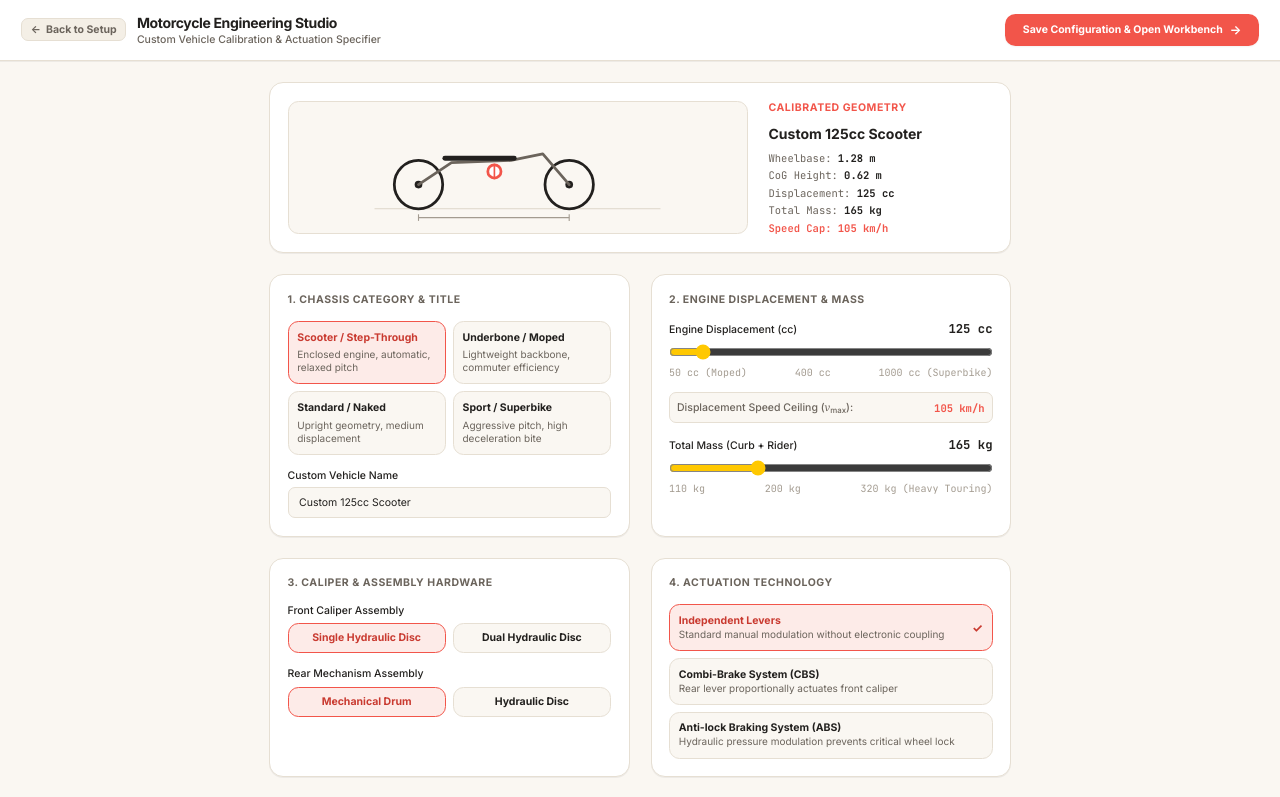
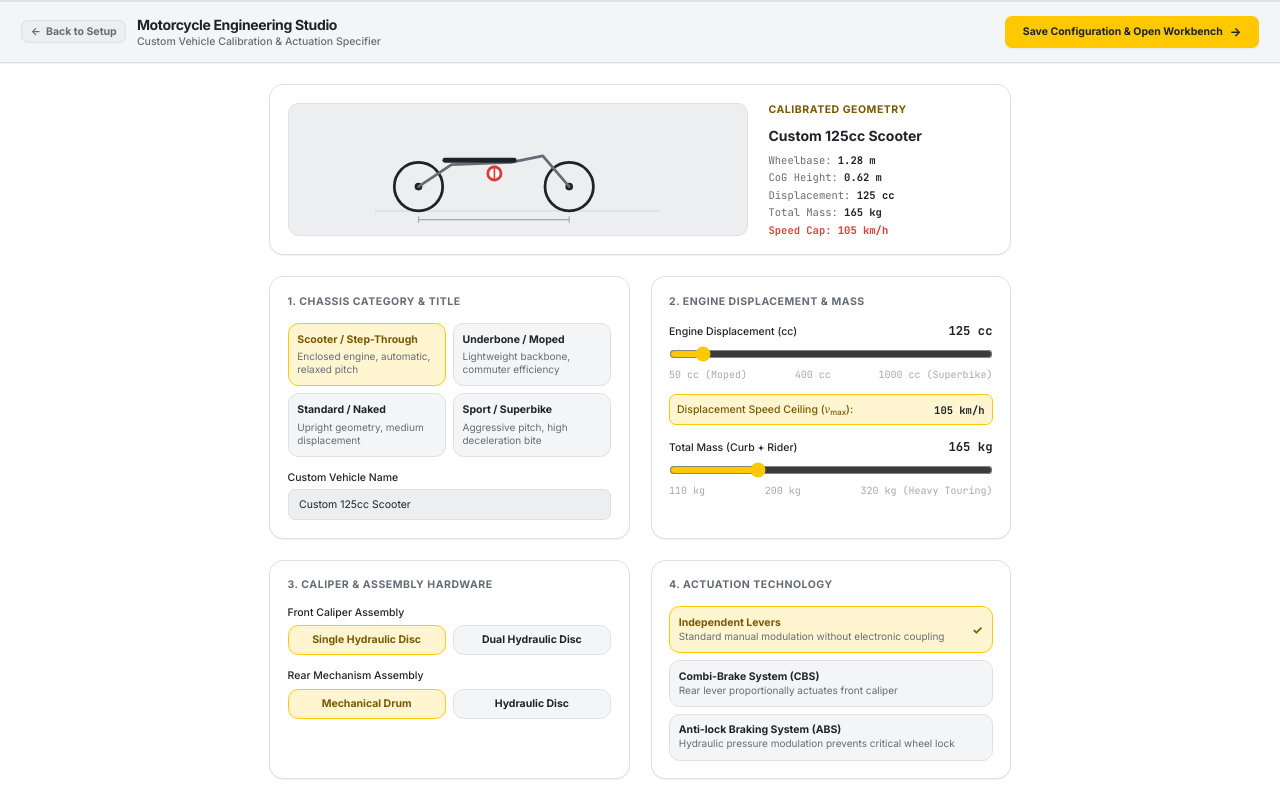
Before and after one commit to kzc0des/Moto-Braking-Dynamics, an Angular app in the folder client/: page /configure in a window 1280 px wide. Shown: the top 797 px of the page. Built offline with nearby package versions, Linux system fonts and the light colour scheme; no server answers.

Commit message:
refactor: style setup hub and configure studio with concrete kerb and yellow line accents

```diff
--- a/client/src/app/features/setup/configure-studio/configure-studio.html
+++ b/client/src/app/features/setup/configure-studio/configure-studio.html
@@ -1,20 +1,20 @@
-<div class="min-h-screen bg-[#FAF7F2] text-[#22201E] flex flex-col font-sans select-none pb-12">
+<div class="min-h-screen bg-[var(--bg)] text-[var(--ink)] flex flex-col font-sans select-none pb-12">
   <!-- Top Application Header -->
-  <header class="flex items-center justify-between px-6 py-3.5 bg-white border-b border-[#E6DFD3] shrink-0 sticky top-0 z-30 shadow-2xs">
+  <header class="flex items-center justify-between px-6 py-3.5 bg-[var(--concrete)] border-b border-[var(--kerb)] border-t-2 border-[var(--ink)] shrink-0 sticky top-0 z-30 shadow-2xs">
     <div class="flex items-center gap-3">
       <button
         type="button"
         (click)="goBack()"
-        class="px-2.5 py-1 text-xs font-bold text-[#6B645C] hover:text-[#22201E] bg-[#F4EFE6] hover:bg-[#E6DFD3] border border-[#E6DFD3] rounded-lg transition-colors cursor-pointer flex items-center gap-1.5"
+        class="px-2.5 py-1 text-xs font-bold text-[var(--ink-2)] hover:text-[var(--ink)] bg-[var(--well)] hover:bg-[var(--kerb)] border border-[var(--kerb)] rounded-lg transition-colors cursor-pointer flex items-center gap-1.5"
       >
         <span>←</span>
         <span>{{ garageService.hasVehicles() ? 'Return to Workbench' : 'Back to Setup' }}</span>
       </button>
       <div>
-        <div class="text-base font-bold tracking-tight text-[#22201E]">
+        <div class="text-base font-bold tracking-tight text-[var(--ink)]">
           {{ isEditMode() ? 'Edit Motorcycle Configuration' : 'Motorcycle Engineering Studio' }}
         </div>
-        <div class="text-xs text-[#6B645C] font-medium">
+        <div class="text-xs text-[var(--ink-2)] font-medium">
           {{ isEditMode() ? 'Update geometry, displacement, and braking specs' : 'Custom Vehicle Calibration & Actuation Specifier' }}
         </div>
       </div>
@@ -23,7 +23,7 @@
     <button
       type="button"
       (click)="saveAndLaunch()"
-      class="py-2 px-5 bg-[#F2554A] hover:bg-[#C93A30] text-white rounded-xl text-xs font-bold transition-all shadow-xs flex items-center gap-2 cursor-pointer"
+      class="py-2 px-5 bg-[var(--line)] hover:bg-[var(--line-hover)] text-[var(--ink)] rounded-lg text-xs font-bold transition-all shadow-xs flex items-center gap-2 cursor-pointer"
     >
       <span>{{ isEditMode() ? 'Save Changes & Open Workbench' : 'Save Configuration & Open Workbench' }}</span>
       <span class="text-sm">→</span>
@@ -33,40 +33,40 @@
   <!-- Main Form Container -->
   <main class="max-w-4xl mx-auto w-full p-6 flex flex-col gap-6">
     <!-- 1. Interactive Schematic Card -->
-    <div class="bg-white border border-[#E6DFD3] rounded-2xl p-5 shadow-2xs flex flex-col md:flex-row items-center gap-6">
-      <div class="flex-1 w-full border border-[#E6DFD3] rounded-xl bg-[#FAF7F2] p-3 flex items-center justify-center">
+    <div class="bg-white border border-[var(--kerb)] rounded-2xl p-5 shadow-2xs flex flex-col md:flex-row items-center gap-6">
+      <div class="flex-1 w-full border border-[var(--kerb)] rounded-xl bg-[var(--well)] p-3 flex items-center justify-center">
         <svg width="100%" height="110" viewBox="0 0 280 100" role="img" class="block">
           <!-- Ground Line -->
-          <line x1="10" y1="88" x2="270" y2="88" stroke="#DDD6C9" stroke-width="1" />
+          <line x1="10" y1="88" x2="270" y2="88" stroke="var(--kerb)" stroke-width="1.5" />
           <!-- Rear Wheel -->
-          <circle [attr.cx]="svgCoords().rx" cy="66" r="22" fill="none" stroke="#22201E" stroke-width="2.5" />
-          <circle [attr.cx]="svgCoords().rx" cy="66" r="3.5" fill="#22201E" />
+          <circle [attr.cx]="svgCoords().rx" cy="66" r="22" fill="none" stroke="var(--ink)" stroke-width="2.5" />
+          <circle [attr.cx]="svgCoords().rx" cy="66" r="3.5" fill="var(--ink)" />
           <!-- Front Wheel -->
-          <circle [attr.cx]="svgCoords().fx" cy="66" r="22" fill="none" stroke="#22201E" stroke-width="2.5" />
-          <circle [attr.cx]="svgCoords().fx" cy="66" r="3.5" fill="#22201E" />
+          <circle [attr.cx]="svgCoords().fx" cy="66" r="22" fill="none" stroke="var(--ink)" stroke-width="2.5" />
+          <circle [attr.cx]="svgCoords().fx" cy="66" r="3.5" fill="var(--ink)" />
           <!-- Chassis Frame -->
-          <polyline [attr.points]="svgCoords().frame" fill="none" stroke="#6B645C" stroke-width="2.5" stroke-linejoin="round" stroke-linecap="round" />
+          <polyline [attr.points]="svgCoords().frame" fill="none" stroke="var(--ink-2)" stroke-width="2.5" stroke-linejoin="round" stroke-linecap="round" />
           <!-- Seat Bar -->
-          <line [attr.x1]="svgCoords().seatA" y1="42" [attr.x2]="svgCoords().seatB" y2="42" stroke="#22201E" stroke-width="4.5" stroke-linecap="round" />
+          <line [attr.x1]="svgCoords().seatA" y1="42" [attr.x2]="svgCoords().seatB" y2="42" stroke="var(--ink)" stroke-width="4.5" stroke-linecap="round" />
           <!-- CoG Indicator -->
-          <circle [attr.cx]="svgCoords().cx" [attr.cy]="svgCoords().cy" r="6" fill="#FFFFFF" stroke="#F2554A" stroke-width="2.5" />
-          <line [attr.x1]="svgCoords().cx" [attr.y1]="svgCoords().cyTop" [attr.x2]="svgCoords().cx" [attr.y2]="svgCoords().cyBot" stroke="#F2554A" stroke-width="1.5" />
+          <circle [attr.cx]="svgCoords().cx" [attr.cy]="svgCoords().cy" r="6" fill="#FFFFFF" stroke="var(--danger)" stroke-width="2.5" />
+          <line [attr.x1]="svgCoords().cx" [attr.y1]="svgCoords().cyTop" [attr.x2]="svgCoords().cx" [attr.y2]="svgCoords().cyBot" stroke="var(--danger)" stroke-width="1.5" />
           <!-- Wheelbase Dimension -->
-          <line [attr.x1]="svgCoords().rx" y1="96" [attr.x2]="svgCoords().fx" y2="96" stroke="#A39B90" stroke-width="1" />
-          <line [attr.x1]="svgCoords().rx" y1="93" [attr.x2]="svgCoords().rx" y2="99" stroke="#A39B90" stroke-width="1" />
-          <line [attr.x1]="svgCoords().fx" y1="93" [attr.x2]="svgCoords().fx" y2="99" stroke="#A39B90" stroke-width="1" />
+          <line [attr.x1]="svgCoords().rx" y1="96" [attr.x2]="svgCoords().fx" y2="96" stroke="var(--ink-3)" stroke-width="1" />
+          <line [attr.x1]="svgCoords().rx" y1="93" [attr.x2]="svgCoords().rx" y2="99" stroke="var(--ink-3)" stroke-width="1" />
+          <line [attr.x1]="svgCoords().fx" y1="93" [attr.x2]="svgCoords().fx" y2="99" stroke="var(--ink-3)" stroke-width="1" />
         </svg>
       </div>
 
       <div class="w-full md:w-64 flex flex-col gap-2 shrink-0">
-        <span class="text-[10.5px] font-bold uppercase tracking-wider text-[#F2554A]">Calibrated Geometry</span>
-        <div class="text-base font-bold text-[#22201E]">{{ title() || 'Custom Build' }}</div>
-        <div class="space-y-1 font-mono text-xs text-[#6B645C]">
-          <div>Wheelbase: <b class="text-[#22201E]">{{ wheelbase().toFixed(2) }} m</b></div>
-          <div>CoG Height: <b class="text-[#22201E]">{{ cogHeight().toFixed(2) }} m</b></div>
-          <div>Displacement: <b class="text-[#22201E]">{{ displacementCc() }} cc</b></div>
-          <div>Total Mass: <b class="text-[#22201E]">{{ massKg() }} kg</b></div>
-          <div class="text-[#F2554A] font-semibold">Speed Cap: <b>{{ maxSpeedKmh() }} km/h</b></div>
+        <span class="text-[10.5px] font-bold uppercase tracking-wider text-[var(--line-deep)]">Calibrated Geometry</span>
+        <div class="text-base font-bold text-[var(--ink)]">{{ title() || 'Custom Build' }}</div>
+        <div class="space-y-1 font-mono text-xs text-[var(--ink-2)]">
+          <div>Wheelbase: <b class="text-[var(--ink)]">{{ wheelbase().toFixed(2) }} m</b></div>
+          <div>CoG Height: <b class="text-[var(--ink)]">{{ cogHeight().toFixed(2) }} m</b></div>
+          <div>Displacement: <b class="text-[var(--ink)]">{{ displacementCc() }} cc</b></div>
+          <div>Total Mass: <b class="text-[var(--ink)]">{{ massKg() }} kg</b></div>
+          <div class="text-[var(--danger)] font-semibold">Speed Cap: <b>{{ maxSpeedKmh() }} km/h</b></div>
         </div>
       </div>
     </div>
@@ -74,8 +74,8 @@
     <!-- 2. Form Grid -->
     <div class="grid grid-cols-1 md:grid-cols-2 gap-6">
       <!-- Section A: Category & Title -->
-      <div class="bg-white border border-[#E6DFD3] rounded-2xl p-5 shadow-2xs flex flex-col gap-4">
-        <div class="text-xs font-bold uppercase tracking-wider text-[#6B645C]">1. Chassis Category & Title</div>
+      <div class="bg-white border border-[var(--kerb)] rounded-2xl p-5 shadow-2xs flex flex-col gap-4">
+        <div class="text-xs font-bold uppercase tracking-wider text-[var(--ink-2)]">1. Chassis Category & Title</div>
 
         <div class="grid grid-cols-2 gap-2">
           @for (cat of categories; track cat.key) {
@@ -83,34 +83,34 @@
               type="button"
               (click)="selectCategory(cat.key)"
               class="p-2.5 rounded-xl border text-xs font-bold transition-all text-left flex flex-col gap-1 cursor-pointer"
-              [ngClass]="category() === cat.key ? 'border-[#F2554A] bg-[#FDEBE8] text-[#C93A30]' : 'border-[#E6DFD3] bg-[#FAF7F2] text-[#22201E] hover:border-[#F2554A]/50'"
+              [ngClass]="category() === cat.key ? 'border-[var(--line)] bg-[var(--line-tint)] text-[var(--line-deep)]' : 'border-[var(--kerb)] bg-[var(--concrete)] text-[var(--ink)] hover:border-[var(--line)]'"
             >
               <span>{{ cat.label }}</span>
-              <span class="text-[10px] font-normal text-[#6B645C]">{{ cat.desc }}</span>
+              <span class="text-[10px] font-normal text-[var(--ink-2)]">{{ cat.desc }}</span>
             </button>
           }
         </div>
 
         <div class="flex flex-col gap-1">
-          <label class="text-xs font-medium text-[#22201E]">Custom Vehicle Name</label>
+          <label class="text-xs font-medium text-[var(--ink)]">Custom Vehicle Name</label>
           <input
             type="text"
             [(ngModel)]="title"
             placeholder="e.g. Daily Commuter 125cc"
-            class="w-full h-9 px-3 border border-[#E6DFD3] rounded-lg bg-[#FAF7F2] text-xs text-[#22201E] focus:border-[#F2554A] focus:outline-none"
+            class="w-full h-9 px-3 border border-[var(--kerb)] rounded-lg bg-[var(--well)] text-xs text-[var(--ink)] focus:border-[var(--line)] focus:outline-none"
           />
         </div>
       </div>
 
       <!-- Section B: Powertrain & Weight -->
-      <div class="bg-white border border-[#E6DFD3] rounded-2xl p-5 shadow-2xs flex flex-col gap-4">
-        <div class="text-xs font-bold uppercase tracking-wider text-[#6B645C]">2. Engine Displacement & Mass</div>
+      <div class="bg-white border border-[var(--kerb)] rounded-2xl p-5 shadow-2xs flex flex-col gap-4">
+        <div class="text-xs font-bold uppercase tracking-wider text-[var(--ink-2)]">2. Engine Displacement & Mass</div>
 
         <!-- Displacement (cc) -->
         <div class="flex flex-col gap-1.5">
           <div class="flex justify-between items-baseline text-xs">
-            <span class="font-medium text-[#22201E]">Engine Displacement (cc)</span>
-            <span class="font-mono text-sm font-bold text-[#22201E]">{{ displacementCc() }} cc</span>
+            <span class="font-medium text-[var(--ink)]">Engine Displacement (cc)</span>
+            <span class="font-mono text-sm font-bold text-[var(--ink)]">{{ displacementCc() }} cc</span>
           </div>
           <input
             type="range"
@@ -119,26 +119,26 @@
             step="10"
             [(ngModel)]="displacementCc"
             (ngModelChange)="onDisplacementChange($event)"
-            class="w-full accent-[#F2554A] cursor-pointer"
+            class="w-full cursor-pointer accent-[var(--line)]"
           />
-          <div class="flex justify-between font-mono text-[10px] text-[#A39B90]">
+          <div class="flex justify-between font-mono text-[10px] text-[var(--ink-3)]">
             <span>50 cc (Moped)</span>
             <span>400 cc</span>
             <span>1000 cc (Superbike)</span>
           </div>
 
           <!-- Speed Cap Badge -->
-          <div class="mt-2 p-2 rounded-lg bg-[#FAF7F2] border border-[#E6DFD3] flex items-center justify-between text-xs">
-            <span class="text-[#6B645C] font-medium">Displacement Speed Ceiling (<i class="italic font-serif">v</i><sub>max</sub>):</span>
-            <span class="font-mono font-bold text-[#F2554A]">{{ maxSpeedKmh() }} km/h</span>
+          <div class="mt-2 p-2 rounded-lg bg-[var(--line-tint)] border border-[var(--line)] flex items-center justify-between text-xs">
+            <span class="text-[var(--line-deep)] font-medium">Displacement Speed Ceiling (<i class="italic font-serif">v</i><sub>max</sub>):</span>
+            <span class="font-mono font-bold text-[var(--ink)]">{{ maxSpeedKmh() }} km/h</span>
           </div>
         </div>
 
         <!-- Total Mass (kg) -->
         <div class="flex flex-col gap-1.5">
           <div class="flex justify-between items-baseline text-xs">
-            <span class="font-medium text-[#22201E]">Total Mass (Curb + Rider)</span>
-            <span class="font-mono text-sm font-bold text-[#22201E]">{{ massKg() }} kg</span>
+            <span class="font-medium text-[var(--ink)]">Total Mass (Curb + Rider)</span>
+            <span class="font-mono text-sm font-bold text-[var(--ink)]">{{ massKg() }} kg</span>
           </div>
           <input
             type="range"
@@ -146,9 +146,9 @@
             max="320"
             step="5"
             [(ngModel)]="massKg"
-            class="w-full accent-[#F2554A] cursor-pointer"
+            class="w-full cursor-pointer accent-[var(--line)]"
           />
-          <div class="flex justify-between font-mono text-[10px] text-[#A39B90]">
+          <div class="flex justify-between font-mono text-[10px] text-[var(--ink-3)]">
             <span>110 kg</span>
             <span>200 kg</span>
             <span>320 kg (Heavy Touring)</span>
@@ -157,18 +157,18 @@
       </div>
 
       <!-- Section C: Brake Hardware Architecture -->
-      <div class="bg-white border border-[#E6DFD3] rounded-2xl p-5 shadow-2xs flex flex-col gap-4">
-        <div class="text-xs font-bold uppercase tracking-wider text-[#6B645C]">3. Caliper & Assembly Hardware</div>
+      <div class="bg-white border border-[var(--kerb)] rounded-2xl p-5 shadow-2xs flex flex-col gap-4">
+        <div class="text-xs font-bold uppercase tracking-wider text-[var(--ink-2)]">3. Caliper & Assembly Hardware</div>
 
         <!-- Front Hardware -->
         <div class="flex flex-col gap-1.5">
-          <span class="text-xs font-medium text-[#22201E]">Front Caliper Assembly</span>
+          <span class="text-xs font-medium text-[var(--ink)]">Front Caliper Assembly</span>
           <div class="grid grid-cols-2 gap-2">
             <button
               type="button"
               (click)="frontBrake.set('single_disc')"
               class="p-2 rounded-xl border text-xs font-bold text-center cursor-pointer transition-all"
-              [ngClass]="frontBrake() === 'single_disc' ? 'border-[#F2554A] bg-[#FDEBE8] text-[#C93A30]' : 'border-[#E6DFD3] bg-[#FAF7F2] text-[#22201E]'"
+              [ngClass]="frontBrake() === 'single_disc' ? 'border-[var(--line)] bg-[var(--line-tint)] text-[var(--line-deep)]' : 'border-[var(--kerb)] bg-[var(--concrete)] text-[var(--ink)]'"
             >
               Single Hydraulic Disc
             </button>
@@ -176,7 +176,7 @@
               type="button"
               (click)="frontBrake.set('dual_disc')"
               class="p-2 rounded-xl border text-xs font-bold text-center cursor-pointer transition-all"
-              [ngClass]="frontBrake() === 'dual_disc' ? 'border-[#F2554A] bg-[#FDEBE8] text-[#C93A30]' : 'border-[#E6DFD3] bg-[#FAF7F2] text-[#22201E]'"
+              [ngClass]="frontBrake() === 'dual_disc' ? 'border-[var(--line)] bg-[var(--line-tint)] text-[var(--line-deep)]' : 'border-[var(--kerb)] bg-[var(--concrete)] text-[var(--ink)]'"
             >
               Dual Hydraulic Disc
             </button>
@@ -185,13 +185,13 @@
 
         <!-- Rear Hardware -->
         <div class="flex flex-col gap-1.5">
-          <span class="text-xs font-medium text-[#22201E]">Rear Mechanism Assembly</span>
+          <span class="text-xs font-medium text-[var(--ink)]">Rear Mechanism Assembly</span>
           <div class="grid grid-cols-2 gap-2">
             <button
               type="button"
               (click)="rearBrake.set('drum')"
               class="p-2 rounded-xl border text-xs font-bold text-center cursor-pointer transition-all"
-              [ngClass]="rearBrake() === 'drum' ? 'border-[#F2554A] bg-[#FDEBE8] text-[#C93A30]' : 'border-[#E6DFD3] bg-[#FAF7F2] text-[#22201E]'"
+              [ngClass]="rearBrake() === 'drum' ? 'border-[var(--line)] bg-[var(--line-tint)] text-[var(--line-deep)]' : 'border-[var(--kerb)] bg-[var(--concrete)] text-[var(--ink)]'"
             >
               Mechanical Drum
             </button>
@@ -199,7 +199,7 @@
               type="button"
               (click)="rearBrake.set('disc')"
               class="p-2 rounded-xl border text-xs font-bold text-center cursor-pointer transition-all"
-              [ngClass]="rearBrake() === 'disc' ? 'border-[#F2554A] bg-[#FDEBE8] text-[#C93A30]' : 'border-[#E6DFD3] bg-[#FAF7F2] text-[#22201E]'"
+              [ngClass]="rearBrake() === 'disc' ? 'border-[var(--line)] bg-[var(--line-tint)] text-[var(--line-deep)]' : 'border-[var(--kerb)] bg-[var(--concrete)] text-[var(--ink)]'"
             >
               Hydraulic Disc
             </button>
@@ -208,8 +208,8 @@
       </div>
 
       <!-- Section D: Electronic Actuation Control -->
-      <div class="bg-white border border-[#E6DFD3] rounded-2xl p-5 shadow-2xs flex flex-col gap-4">
-        <div class="text-xs font-bold uppercase tracking-wider text-[#6B645C]">4. Actuation Technology</div>
+      <div class="bg-white border border-[var(--kerb)] rounded-2xl p-5 shadow-2xs flex flex-col gap-4">
+        <div class="text-xs font-bold uppercase tracking-wider text-[var(--ink-2)]">4. Actuation Technology</div>
 
         <div class="flex flex-col gap-2">
           @for (act of actuations; track act.key) {
@@ -217,11 +217,11 @@
               type="button"
               (click)="actuation.set(act.key)"
               class="p-2.5 rounded-xl border text-xs font-bold text-left flex items-center justify-between cursor-pointer transition-all"
-              [ngClass]="actuation() === act.key ? 'border-[#F2554A] bg-[#FDEBE8] text-[#C93A30]' : 'border-[#E6DFD3] bg-[#FAF7F2] text-[#22201E] hover:border-[#F2554A]/50'"
+              [ngClass]="actuation() === act.key ? 'border-[var(--line)] bg-[var(--line-tint)] text-[var(--line-deep)]' : 'border-[var(--kerb)] bg-[var(--concrete)] text-[var(--ink)] hover:border-[var(--line)]'"
             >
               <div>
                 <div>{{ act.label }}</div>
-                <div class="text-[10px] font-normal text-[#6B645C]">{{ act.desc }}</div>
+                <div class="text-[10px] font-normal text-[var(--ink-2)]">{{ act.desc }}</div>
               </div>
               <span class="text-sm font-bold">{{ actuation() === act.key ? '✓' : '' }}</span>
             </button>
@@ -231,78 +231,78 @@
     </div>
 
     <!-- Section E: Tier 2 Advanced Tuning Accordion -->
-    <div class="bg-white border border-[#E6DFD3] rounded-2xl p-5 shadow-2xs">
+    <div class="bg-white border border-[var(--kerb)] rounded-2xl p-5 shadow-2xs">
       <button
         type="button"
         (click)="isTier2Open.set(!isTier2Open())"
-        class="w-full flex items-center justify-between text-xs font-bold text-[#22201E] hover:text-[#F2554A] transition-colors cursor-pointer"
+        class="w-full flex items-center justify-between text-xs font-bold text-[var(--ink)] hover:text-[var(--line-deep)] transition-colors cursor-pointer"
       >
         <div class="flex items-center gap-2">
-          <span class="text-[#F2554A]">{{ isTier2Open() ? '▼' : '▶' }}</span>
+          <span class="text-[var(--line-deep)]">{{ isTier2Open() ? '▼' : '▶' }}</span>
           <span>Tier 2: Advanced Mechanical & Thermodynamic Parameters (Optional)</span>
         </div>
-        <span class="text-[11px] text-[#6B645C] font-normal">Auto-calibrated based on category</span>
+        <span class="text-[11px] text-[var(--ink-2)] font-normal">Auto-calibrated based on category</span>
       </button>
 
       @if (isTier2Open()) {
-        <div class="grid grid-cols-1 md:grid-cols-3 gap-4 mt-4 pt-4 border-t border-[#E6DFD3] text-xs">
+        <div class="grid grid-cols-1 md:grid-cols-3 gap-4 mt-4 pt-4 border-t border-[var(--kerb)] text-xs">
           <div class="flex flex-col gap-1">
-            <span class="text-[#6B645C]">Wheelbase L (m)</span>
+            <span class="text-[var(--ink-2)]">Wheelbase L (m)</span>
             <input
               type="number"
               step="0.02"
               min="1.15"
               max="1.65"
               [(ngModel)]="wheelbase"
-              class="h-8 px-2 border border-[#E6DFD3] rounded-lg font-mono text-xs bg-[#FAF7F2]"
+              class="h-8 px-2 border border-[var(--kerb)] rounded-lg font-mono text-xs bg-[var(--well)]"
             />
           </div>
 
           <div class="flex flex-col gap-1">
-            <span class="text-[#6B645C]">CoG Height h (m)</span>
+            <span class="text-[var(--ink-2)]">CoG Height h (m)</span>
             <input
               type="number"
               step="0.02"
               min="0.45"
               max="0.75"
               [(ngModel)]="cogHeight"
-              class="h-8 px-2 border border-[#E6DFD3] rounded-lg font-mono text-xs bg-[#FAF7F2]"
+              class="h-8 px-2 border border-[var(--kerb)] rounded-lg font-mono text-xs bg-[var(--well)]"
             />
           </div>
 
           <div class="flex flex-col gap-1">
-            <span class="text-[#6B645C]">Rotor Diameter (mm)</span>
+            <span class="text-[var(--ink-2)]">Rotor Diameter (mm)</span>
             <input
               type="number"
               step="10"
               min="180"
               max="330"
               [(ngModel)]="rotorDiameterMm"
-              class="h-8 px-2 border border-[#E6DFD3] rounded-lg font-mono text-xs bg-[#FAF7F2]"
+              class="h-8 px-2 border border-[var(--kerb)] rounded-lg font-mono text-xs bg-[var(--well)]"
             />
           </div>
 
           <div class="flex flex-col gap-1">
-            <span class="text-[#6B645C]">Pad Nominal Friction μ</span>
+            <span class="text-[var(--ink-2)]">Pad Nominal Friction μ</span>
             <input
               type="number"
               step="0.02"
               min="0.25"
               max="0.55"
               [(ngModel)]="padFriction"
-              class="h-8 px-2 border border-[#E6DFD3] rounded-lg font-mono text-xs bg-[#FAF7F2]"
+              class="h-8 px-2 border border-[var(--kerb)] rounded-lg font-mono text-xs bg-[var(--well)]"
             />
           </div>
 
           <div class="flex flex-col gap-1">
-            <span class="text-[#6B645C]">Fluid Boil Temp (°C)</span>
+            <span class="text-[var(--ink-2)]">Fluid Boil Temp (°C)</span>
             <input
               type="number"
               step="5"
               min="180"
               max="260"
               [(ngModel)]="fluidBoilTemp"
-              class="h-8 px-2 border border-[#E6DFD3] rounded-lg font-mono text-xs bg-[#FAF7F2]"
+              class="h-8 px-2 border border-[var(--kerb)] rounded-lg font-mono text-xs bg-[var(--well)]"
             />
           </div>
         </div>
@@ -314,7 +314,7 @@
       <button
         type="button"
         (click)="goBack()"
-        class="text-xs font-bold text-[#6B645C] hover:text-[#22201E]"
+        class="text-xs font-bold text-[var(--ink-2)] hover:text-[var(--ink)]"
       >
         Cancel
       </button>
@@ -322,7 +322,7 @@
       <button
         type="button"
         (click)="saveAndLaunch()"
-        class="py-3 px-8 bg-[#F2554A] hover:bg-[#C93A30] text-white rounded-xl text-xs font-bold transition-all shadow-xs flex items-center gap-2 cursor-pointer shadow-md"
+        class="py-3 px-8 bg-[var(--line)] hover:bg-[var(--line-hover)] text-[var(--ink)] rounded-xl text-xs font-bold transition-all shadow-md flex items-center gap-2 cursor-pointer"
       >
         <span>{{ isEditMode() ? 'Confirm Changes & Open Workbench' : 'Confirm & Open Simulation Workbench' }}</span>
         <span class="text-sm">→</span>
```
Also changed, not shown: client/src/app/features/setup/setup-hub/setup-hub.css (+30 -8 lines), client/src/app/features/setup/setup-hub/setup-hub.html (+82 -82 lines).
